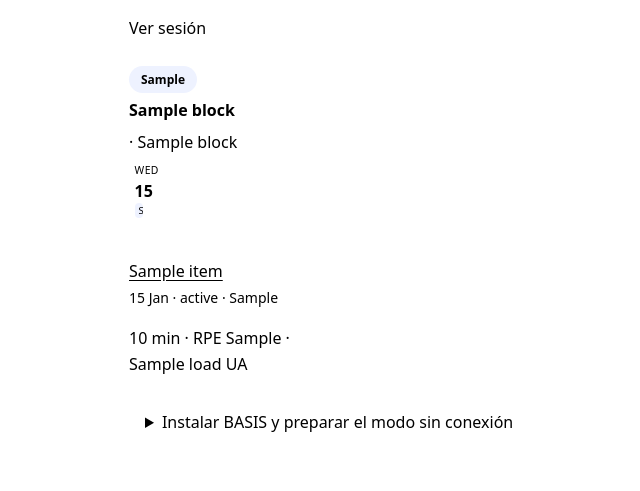
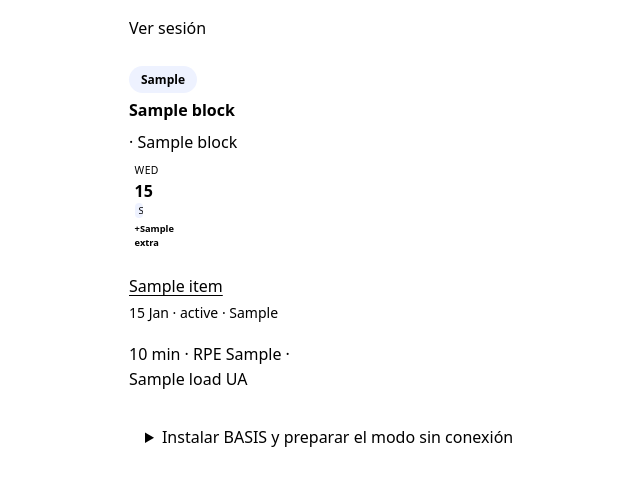
Before and after one commit to Mamut1195/django_basis_trainning_app, a Django app: template basis/modules/training/adapters/templates/training/execution/today.html in a window 1280 px wide. Shown: the part 731-1222 px from the top of the page, without its empty margins (279-919 px from the left). Before the commit the page ends 1163 px from the top, so only its background shows below. Run offline with Django 5.2, Linux system fonts and the light colour scheme; the template is opened without the code that fills it: most values are stand-ins (such as "Sample title", 1, 10 or a date in 2020); parts of the project's set-up code (start-up, migrations or seed data) failed here and were passed over; some libraries are stand-ins or nearby versions.

Commit message:
fix(today): cap week items and hide the empty secondary card (#45)
- Show at most two sessions per day in the week strip and a "+N" indicator;
  a demo day with five sessions no longer fills the strip.
- Hide "También hoy" when there is an active session and nothing else today.

```diff
--- a/basis/adapters/web/static/basis/css/app.css
+++ b/basis/adapters/web/static/basis/css/app.css
@@ -835,6 +835,11 @@ main:has(#component-catalog) {
   background: transparent;
   border: 1px solid var(--accent);
 }
+.week-more {
+  color: var(--muted);
+  font-size: 0.58rem;
+  font-weight: 600;
+}
 .block-list {
   display: flex;
   flex-direction: column;
--- a/basis/modules/training/adapters/templates/training/execution/today.html
+++ b/basis/modules/training/adapters/templates/training/execution/today.html
@@ -37,6 +37,7 @@
           </c-ui.button>
         </section>
       {% endif %}
+      {% if today_others or not active_session %}
         <c-basis.card title="{% if active_session %}También hoy{% else %}Tus sesiones de hoy{% endif %}">
           {% for entry in today_others %}
             <article class="today-session">
@@ -94,6 +95,7 @@
             {% endif %}
           {% endfor %}
         </c-basis.card>
+      {% endif %}
       <c-basis.card title="Esta semana">
         <div class="week-strip">
           {% for day in week_days %}
@@ -101,9 +103,10 @@
               <span class="week-dow">{{ day.date|date:'D' }}</span>
               <span class="week-num">{{ day.date|date:'j' }}</span>
               <div class="week-items">
-                {% for item in day.items %}
+                {% for item in day.items|slice:':2' %}
                   <span class="week-item {{ item.kind }}">{{ item.title }}</span>
                 {% endfor %}
+                {% if day.extra %}<span class="week-more">+{{ day.extra }}</span>{% endif %}
               </div>
             </div>
           {% endfor %}
```
Also changed, not shown: basis/modules/training/adapters/web/planning.py (+8 -1 lines). Lines whose indentation alone changed are shown as unchanged.
